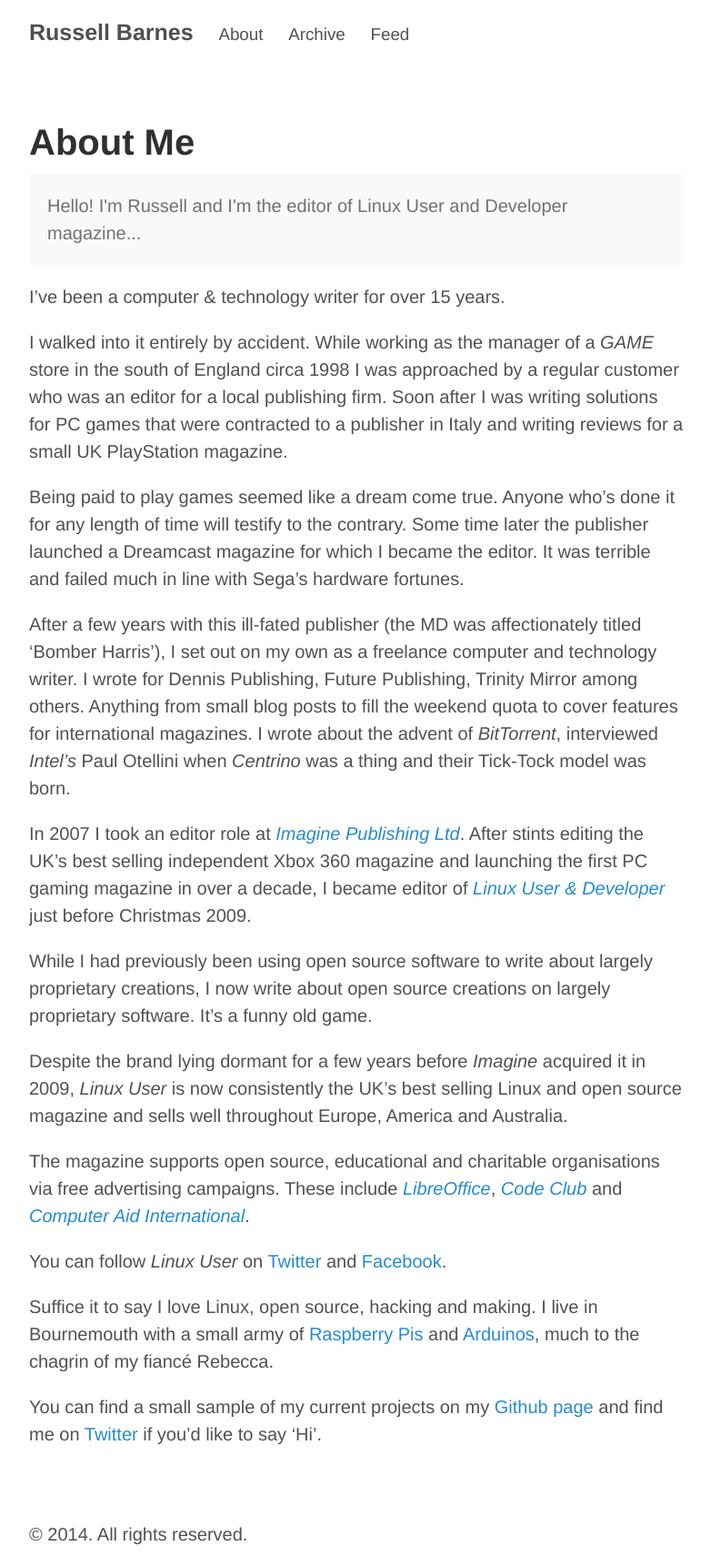
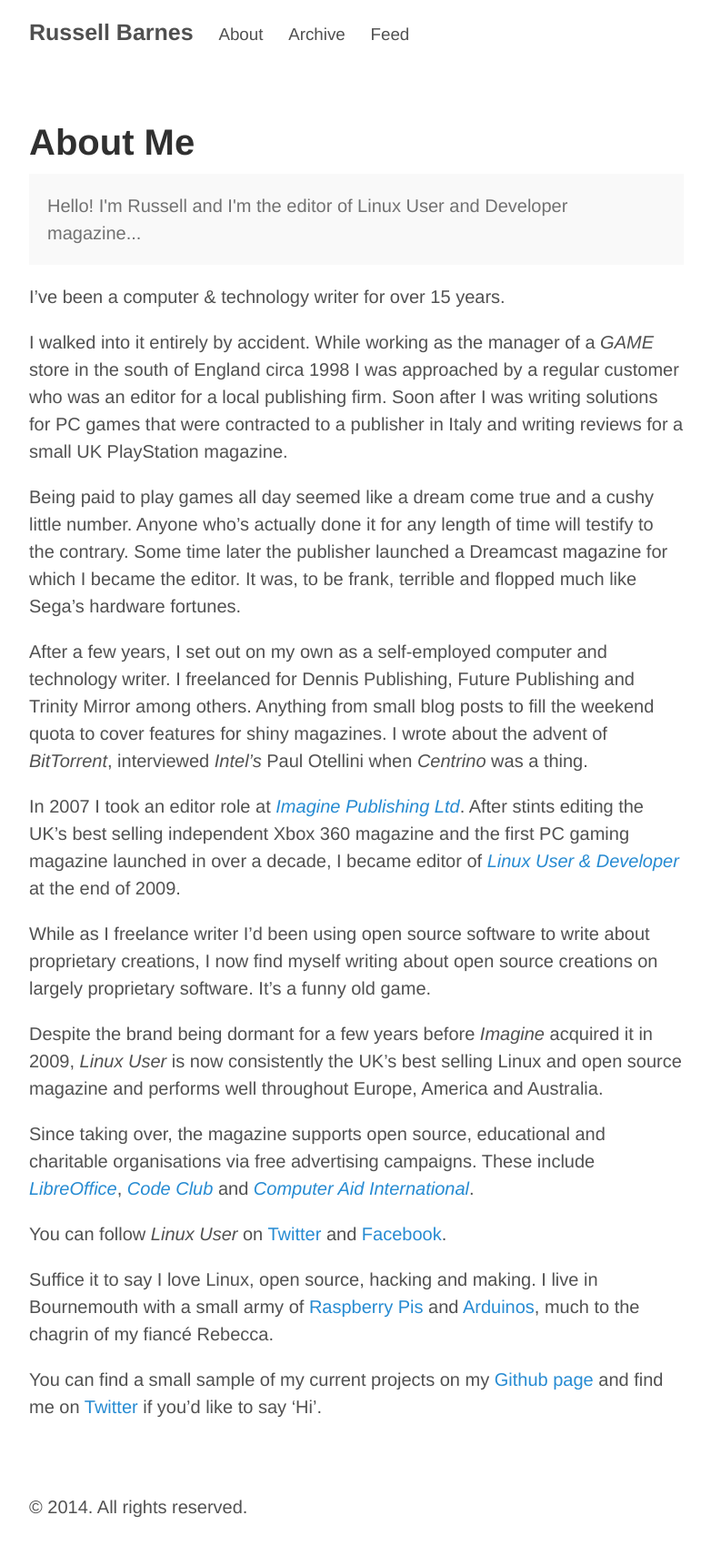
Before and after one commit to russb78/russb78.github.io, a Jekyll site: the page built from about.md, in a window 1280 px wide. Shown: the whole page at 91% size, without its empty margins (248-1030 px from the left). Built offline with Jekyll 4.4.1, drawn with Linux system fonts in a browser that asks for light colours; Markdown is read by kramdown in place of the engine named in the settings; after the commit the page ends 1691 px from its top, so only the background shows below that.

Commit message:
edited about me

```diff
--- a/about.md
+++ b/about.md
@@ -11,20 +11,21 @@
 
 I walked into it entirely by accident. While working as the manager of a *GAME* store in the south of England circa 1998 I was approached by a regular customer who was an editor for a local publishing firm. Soon after I was writing solutions for PC games that were contracted to a publisher in Italy and writing reviews for a small UK PlayStation magazine.
 
-Being paid to play games seemed like a dream come true. Anyone who's done it for any length of time will testify to the contrary. Some time later the publisher launched a Dreamcast magazine for which I became the editor. It was terrible and failed much in line with Sega's hardware fortunes.
+Being paid to play games all day seemed like a dream come true and a cushy little number. Anyone who's actually done it for any length of time will testify to the contrary. Some time later the publisher launched a Dreamcast magazine for which I became the editor. It was, to be frank, terrible and flopped much like Sega's hardware fortunes.
 
-After a few years with this ill-fated publisher (the MD was affectionately titled 'Bomber Harris'), I set out on my own as a freelance computer and technology writer. I wrote for Dennis Publishing, Future Publishing, Trinity Mirror among others. Anything from small blog posts to fill the weekend quota to cover features for international magazines. I wrote about the advent of *BitTorrent*, interviewed *Intel's* Paul Otellini when *Centrino* was a thing and their Tick-Tock model was born.
+After a few years, I set out on my own as a self-employed computer and technology writer. I freelanced for Dennis Publishing, Future Publishing and Trinity Mirror among others. Anything from small blog posts to fill the weekend quota to cover features for shiny magazines. I wrote about the advent of *BitTorrent*, interviewed *Intel's* Paul Otellini when *Centrino* was a thing.
 
-In 2007 I took an editor role at [*Imagine Publishing Ltd*](http://www.imaginepublishing.co.uk). After stints editing the UK's best selling independent Xbox 360 magazine and launching the first PC gaming magazine in over a decade, I became editor of [*Linux User & Developer*](http://www.linuxuser.co.uk) just before Christmas 2009.
+In 2007 I took an editor role at [*Imagine Publishing Ltd*](http://www.imaginepublishing.co.uk). After stints editing the UK's best selling independent Xbox 360 magazine and the first PC gaming magazine launched in over a decade, I became editor of [*Linux User & Developer*](http://www.linuxuser.co.uk) at the end of 2009.
 
-While I had previously been using open source software to write about largely proprietary creations, I now write about open source creations on largely proprietary software. It's a funny old game.
+While as I freelance writer I'd been using open source software to write about proprietary creations, I now find myself writing about open source creations on largely proprietary software. It's a funny old game.
 
-Despite the brand lying dormant for a few years before *Imagine* acquired it in 2009, *Linux User* is now consistently the UK's best selling Linux and open source magazine and sells well throughout Europe, America and Australia.
+Despite the brand being dormant for a few years before *Imagine* acquired it in 2009, *Linux User* is now consistently the UK's best selling Linux and open source magazine and performs well throughout Europe, America and Australia.
 
-The magazine supports open source, educational and charitable organisations via free advertising campaigns. These include [*LibreOffice*](http://libreoffice.org), [*Code Club*](www.codeclub.org.uk) and [*Computer Aid International*](http://www.computeraid.org).
+Since taking over, the magazine supports open source, educational and charitable organisations via free advertising campaigns. These include [*LibreOffice*](http://libreoffice.org), [*Code Club*](www.codeclub.org.uk) and [*Computer Aid International*](http://www.computeraid.org).
 
 You can follow *Linux User* on [Twitter](https://twitter.com/linuxusermag) and [Facebook](http://www.facebook.com/LinuxUserUK).
 
-Suffice it to say I love Linux, open source, hacking and making. I live in Bournemouth with a small army of [Raspberry Pis](http://www.raspberrypi.org) and [Arduinos](http://www.arduino.cc), much to the chagrin of my fiancé Rebecca.
+Suffice it to say I love Linux, open source, hacking and making.
+I live in Bournemouth with a small army of [Raspberry Pis](http://www.raspberrypi.org) and [Arduinos](http://www.arduino.cc), much to the chagrin of my fiancé Rebecca.
 
 You can find a small sample of my current projects on my [Github page](http://github.com/russb78) and find me on [Twitter](http://twitter.com/another_russell) if you'd like to say 'Hi'.
```
